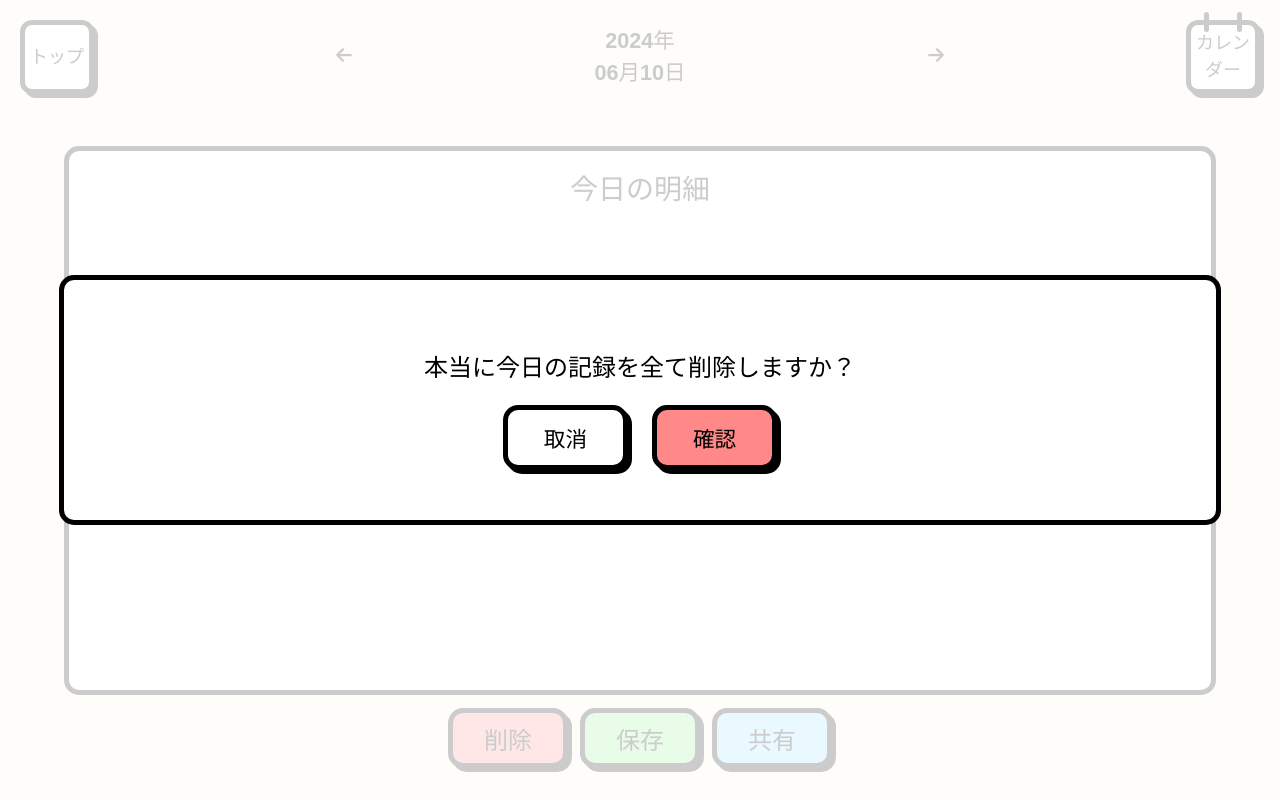
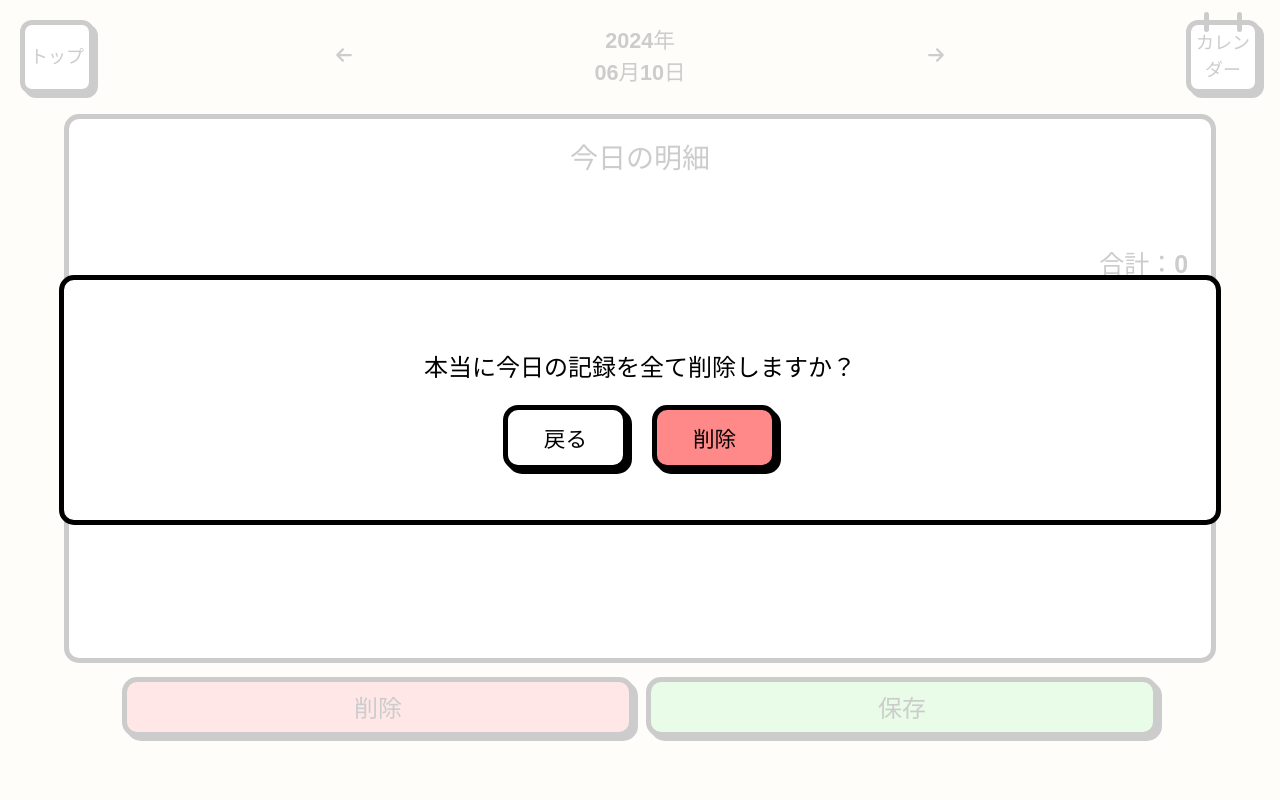
Before and after one commit to eddy87615/webapp-kakeibo, a React (Vite) app: page /Receive in a window 1280 px wide. Both pictures are taken after a click on the button "削除". Built offline with nearby package versions, Linux system fonts and the light colour scheme.

Commit message:
share css setting

```diff
--- a/src/components/ConfirmWindow.css
+++ b/src/components/ConfirmWindow.css
@@ -54,6 +54,7 @@
 }
 .confirmbtnarea button:nth-child(2) {
   background-color: #ff8888;
+  color: #000;
 }
 
 .confirmbtnarea button:active {
--- a/src/components/ConfirmWindow.jsx
+++ b/src/components/ConfirmWindow.jsx
@@ -18,8 +18,8 @@ export default function ConfirmWindow({
       <div className="confirmwindow">
         <h2>{confirmText}</h2>
         <div className="confirmbtnarea">
-          <button onClick={onClose}>取消</button>
-          <button onClick={onConfirm}>確認</button>
+          <button onClick={onClose}>戻る</button>
+          <button onClick={onConfirm}>削除</button>
         </div>
       </div>
     </div>
--- a/src/components/ReceiveContainer.css
+++ b/src/components/ReceiveContainer.css
@@ -18,12 +18,12 @@
   overflow-y: scroll;
 }
 .receiveandBtn {
-  /* height: calc(100vh - 114px); */
-  height: 90vh;
+  height: calc(100vh - 114px);
+  /* height: 90vh; */
 
   display: flex;
   flex-direction: column;
-  justify-content: center;
+  justify-content: start;
   align-items: center;
   row-gap: 2%;
 }
@@ -153,14 +153,16 @@
   align-items: center;
 
   gap: 1rem;
+
+  width: 80%;
 }
 
 .receiveBtnArea button {
   color: #000;
 
   /* width: 120px; */
-  max-width: 120px;
-  min-width: 120px;
+  max-width: 50%;
+  min-width: 50%;
   height: 60px;
 
   border: solid 5px #000;
--- a/src/components/ReceiveContainer.jsx
+++ b/src/components/ReceiveContainer.jsx
@@ -117,31 +117,62 @@ export default function ReceiveContainer() {
       return;
     }
 
+    // 克隆容器并应用样式
+    const cloneContainer = container.cloneNode(true);
+    document.body.appendChild(cloneContainer);
+
+    // 修改克隆的容器中的 h1 标签内容
+    const h1 = cloneContainer.querySelector('h1');
+    if (h1) {
+      h1.textContent = `${new Date(selectedDate).getFullYear()}年${
+        new Date(selectedDate).getMonth() + 1
+      }月${new Date(selectedDate).getDate()}日の明細`;
+    }
+
+    // 设置样式以确保克隆的容器完全展开
+    cloneContainer.style.position = 'absolute';
+    cloneContainer.style.left = '-9999px';
+    cloneContainer.style.top = '-9999px';
+    cloneContainer.style.width = `${container.scrollWidth}px`;
+    cloneContainer.style.height = `${container.scrollHeight}px`;
+    cloneContainer.style.overflow = 'visible';
+
+    // 隐藏删除按钮
+    const deleteBtns = cloneContainer.querySelectorAll('.deleteBtn');
+    deleteBtns.forEach((btn) => {
+      btn.style.opacity = '0';
+    });
+
     try {
-      const canvas = await html2canvas(container);
-      canvas.toBlob(async (blob) => {
-        const file = new File([blob], 'share_image.jpg', {
-          type: 'image/jpeg',
-        });
+      const canvas = await html2canvas(cloneContainer);
+      const blob = await new Promise((resolve) =>
+        canvas.toBlob(resolve, 'image/jpeg')
+      );
+      const file = new File(
+        [blob],
+        `${new Date(selectedDate).getFullYear()}年${
+          new Date(selectedDate).getMonth() + 1
+        }月${new Date(selectedDate).getDate()}日の明細.jpg`,
+        { type: 'image/jpeg' }
+      );
+
       const shareData = {
         files: [file],
-          title: 'Share Image',
-          text: 'Check out this image!',
+        title: 'Shared Image',
+        text: 'Check out this detailed image!',
       };
 
+      // 使用 Web Share API 分享图像
       if (navigator.share) {
-          try {
         await navigator.share(shareData);
         console.log('Image shared successfully');
-          } catch (error) {
-            console.error('Error sharing:', error);
-          }
       } else {
         console.error('Web Share API is not supported in this browser.');
       }
-      }, 'image/jpeg');
     } catch (error) {
       console.error('Error generating image:', error);
+    } finally {
+      document.body.removeChild(cloneContainer); // 清除克隆容器
     }
   };
 
@@ -208,7 +239,7 @@ export default function ReceiveContainer() {
         <div className="receiveBtnArea">
           <button onClick={handleOpenModal}>削除</button>
           <button onClick={handleShare}>保存</button>
-          <button>共有</button>
+          {/* <button>共有</button> */}
         </div>
       </div>
 
@@ -218,12 +249,6 @@ export default function ReceiveContainer() {
         onConfirm={handleDeleteAll}
         confirmText="本当に今日の記録を全て削除しますか？"
       />
-      {/* <ConfirmWindow
-        isOpen={isSaveModalOpen}
-        onClose={handleCloseSaveModal}
-        onConfirm={handleSave}
-        confirmText="今日の明細を画像として保存しますか？"
-      /> */}
     </>
   );
 }
```
Lines whose indentation alone changed are shown as unchanged.
